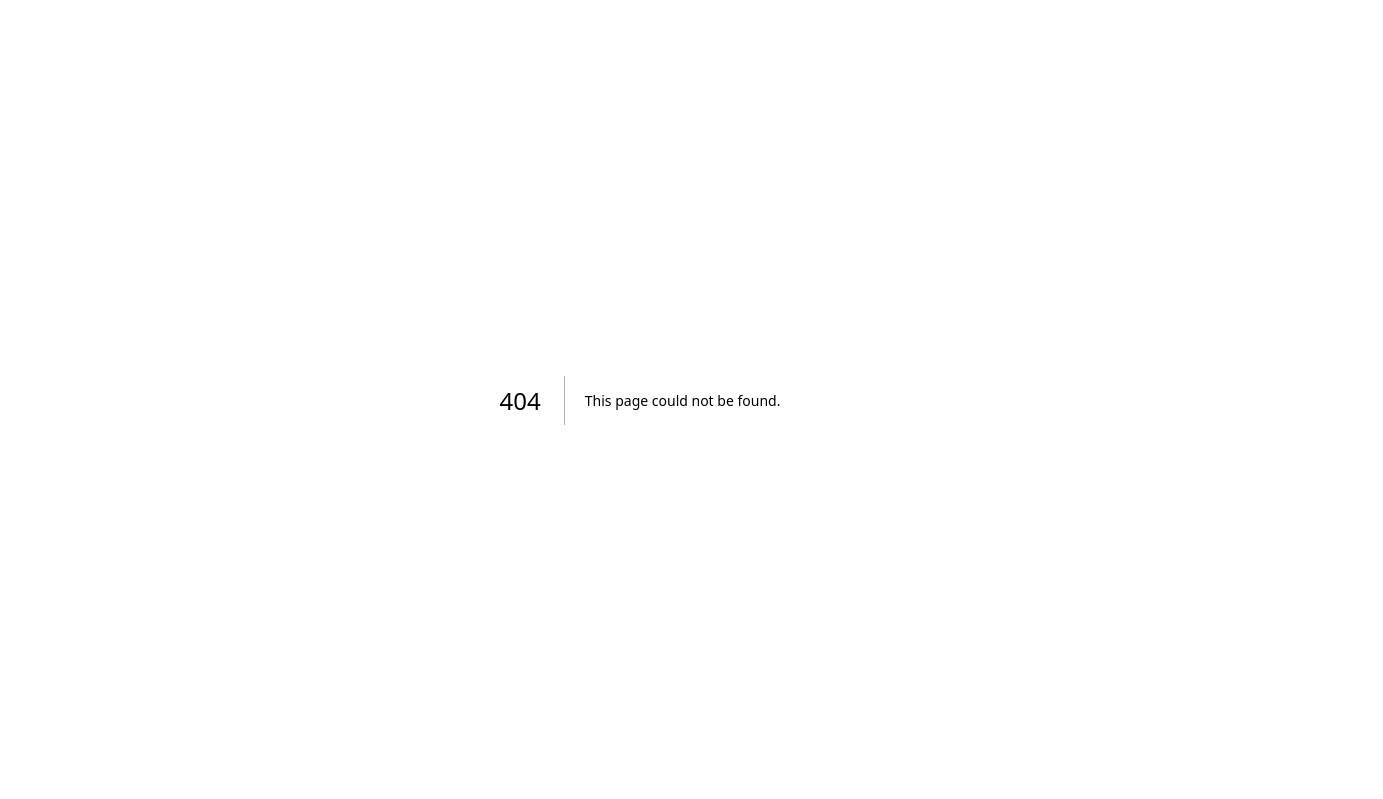
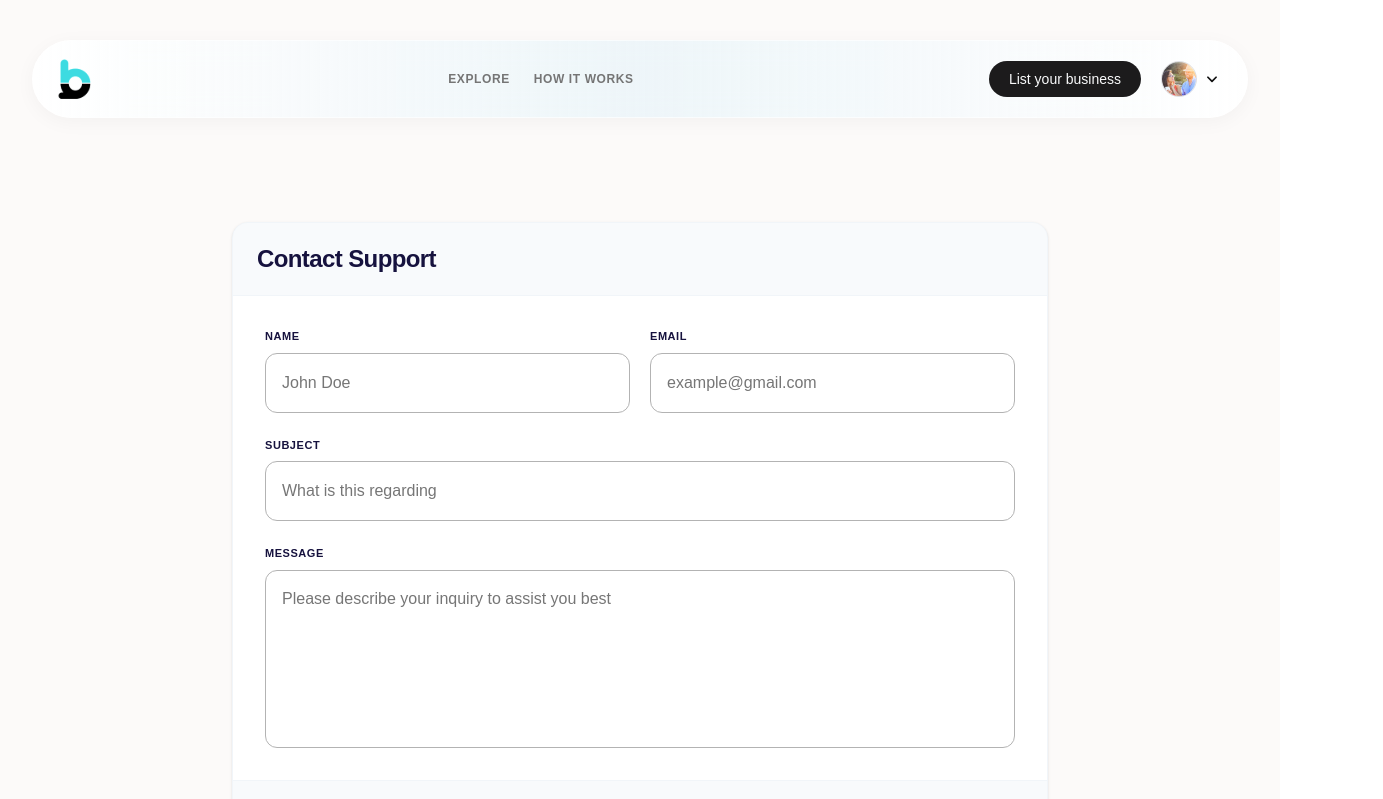
Before and after one commit to SaifulET/Iron_Frontend, a Next.js app: page /contact-support in a window 1280 px wide. Before the commit this address had no page. Shown: the top 799 px of the page, 1383 px wide, since content can reach past the window. Built offline with nearby package versions, Linux system fonts and the light colour scheme.

Commit message:
support page done

```diff
--- /dev/null
+++ b/src/app/contact-support/page.tsx
@@ -0,0 +1,191 @@
+"use client";
+
+import React, { useState } from "react";
+import { useRouter } from "next/navigation";
+import Navbar from "@/components/Navbar";
+import Footer from "@/components/Footer";
+
+export default function ContactSupportPage() {
+  const router = useRouter();
+  const [isLoggedIn, setIsLoggedIn] = useState(true);
+  const [selectedLanguage, setSelectedLanguage] = useState("ENG");
+
+  // Form states
+  const [name, setName] = useState("");
+  const [email, setEmail] = useState("");
+  const [subject, setSubject] = useState("");
+  const [message, setMessage] = useState("");
+  const [isSubmitted, setIsSubmitted] = useState(false);
+
+  const handleSubmit = (e: React.FormEvent) => {
+    e.preventDefault();
+    if (!name || !email || !subject || !message) {
+      alert("Please fill in all fields.");
+      return;
+    }
+    // Simulate API call
+    setIsSubmitted(true);
+  };
+
+  return (
+    <div className="min-h-screen bg-[#FCFAF9] flex flex-col font-manrope text-[#1C1B1C]">
+      <Navbar
+        isLoggedIn={isLoggedIn}
+        setIsLoggedIn={setIsLoggedIn}
+        selectedLanguage={selectedLanguage}
+        setSelectedLanguage={setSelectedLanguage}
+      />
+
+      <main className="flex-1 w-full flex items-center justify-center py-16 px-4">
+
+        {isSubmitted ? (
+          /* SUCCESS SUBMISSION CARD */
+          <div className="w-full max-w-[661px] bg-white rounded-xl p-10 flex flex-col items-center justify-center text-center shadow-md border border-neutral-100 gap-10 animate-in fade-in duration-300">
+
+            <div className="flex flex-col items-center gap-6 w-full max-w-[581px]">
+              {/* Teal Checkmark Circle */}
+              <div className="w-[76px] h-[76px] flex items-center justify-center bg-[#9BCAD6] border-2 border-[#3586B8] rounded-full shrink-0">
+                <svg className="w-12 h-12 text-[#1A5A60]" fill="none" viewBox="0 0 24 24" stroke="currentColor" strokeWidth={3}>
+                  <path strokeLinecap="round" strokeLinejoin="round" d="M5 13l4 4L19 7" />
+                </svg>
+              </div>
+
+              <h2 className="font-poppins font-medium text-[28px] leading-[36px] text-[#262626]">
+                Submitted
+              </h2>
+
+              <p className="font-poppins font-normal text-[18px] leading-[30px] text-[#000000]">
+                Thank you for message. We will contact you within 48 hours!
+              </p>
+            </div>
+
+            <button
+              onClick={() => {
+                setIsSubmitted(false);
+                setName("");
+                setEmail("");
+                setSubject("");
+                setMessage("");
+              }}
+              className="w-full max-w-[176px] h-12 flex items-center justify-center bg-[#9BCAD6] text-[#111111] font-poppins font-medium text-base rounded-xl hover:opacity-90 active:scale-95 transition-all cursor-pointer"
+            >
+              Go Back
+            </button>
+
+          </div>
+        ) : (
+          /* SUPPORT FORM CARD */
+          <form
+            onSubmit={handleSubmit}
+            className="w-full max-w-[816px] bg-[#F8FAFC] border border-[#F1F5F9] rounded-2xl flex flex-col shadow-sm overflow-hidden"
+          >
+
+            {/* Header */}
+            <div className="w-full px-6 py-5 border-b border-[#F1F5F9] bg-[#F8FAFC] flex items-center">
+              <h1 className="font-semibold text-2xl text-[#16123E] tracking-tight">
+                Contact Support
+              </h1>
+            </div>
+
+            {/* Inner White Form Container */}
+            <div className="flex-1 w-full bg-white p-6 md:p-8 flex flex-col gap-6">
+
+              {/* Row: Name and Email */}
+              <div className="grid grid-cols-1 md:grid-cols-2 gap-5 w-full">
+
+                {/* Name Input */}
+                <div className="flex flex-col gap-2 w-full">
+                  <label className="font-semibold text-[11px] tracking-wider uppercase text-[#16123E]">
+                    Name
+                  </label>
+                  <div className="w-full h-[60px] border border-[#B3B3B3] rounded-xl px-4 flex items-center focus-within:border-black transition-colors">
+                    <input
+                      type="text"
+                      value={name}
+                      onChange={(e) => setName(e.target.value)}
+                      placeholder="John Doe"
+                      className="w-full bg-transparent border-none outline-none text-base text-[#1C1B1C] placeholder-[#767676] font-medium"
+                      required
+                    />
+                  </div>
+                </div>
+
+                {/* Email Input */}
+                <div className="flex flex-col gap-2 w-full">
+                  <label className="font-semibold text-[11px] tracking-wider uppercase text-[#16123E]">
+                    Email
+                  </label>
+                  <div className="w-full h-[60px] border border-[#B3B3B3] rounded-xl px-4 flex items-center focus-within:border-black transition-colors">
+                    <input
+                      type="email"
+                      value={email}
+                      onChange={(e) => setEmail(e.target.value)}
+                      placeholder="example@gmail.com"
+                      className="w-full bg-transparent border-none outline-none text-base text-[#1C1B1C] placeholder-[#767676] font-medium"
+                      required
+                    />
+                  </div>
+                </div>
+
+              </div>
+
+              {/* Subject Input */}
+              <div className="flex flex-col gap-2 w-full">
+                <label className="font-semibold text-[11px] tracking-wider uppercase text-[#16123E]">
+                  Subject
+                </label>
+                <div className="w-full h-[60px] border border-[#B3B3B3] rounded-xl px-4 flex items-center focus-within:border-black transition-colors">
+                  <input
+                    type="text"
+                    value={subject}
+                    onChange={(e) => setSubject(e.target.value)}
+                    placeholder="What is this regarding"
+                    className="w-full bg-transparent border-none outline-none text-base text-[#1C1B1C] placeholder-[#767676] font-medium"
+                    required
+                  />
+                </div>
+              </div>
+
+              {/* Description Input (Textarea) */}
+              <div className="flex flex-col gap-2 w-full">
+                <label className="font-semibold text-[11px] tracking-wider uppercase text-[#16123E]">
+                  Message
+                </label>
+                <textarea
+                  value={message}
+                  onChange={(e) => setMessage(e.target.value)}
+                  placeholder="Please describe your inquiry to assist you best"
+                  rows={6}
+                  className="w-full border border-[#B3B3B3] rounded-xl p-4 text-base text-[#1C1B1C] placeholder-[#767676] font-medium outline-none focus:border-black transition-colors resize-none"
+                  required
+                />
+              </div>
+
+            </div>
+
+            {/* Actions Footer */}
+            <div className="w-full px-6 py-5 bg-[#F8FAFC] border-t border-[#F1F5F9] flex flex-row justify-end items-center gap-4">
+              <button
+                type="button"
+                onClick={() => router.back()}
+                className="box-border flex items-center justify-center py-3 px-6 h-12 border border-[#5A576B] rounded-xl text-sm font-semibold text-[#5A576B] hover:bg-neutral-50 active:scale-95 transition-all cursor-pointer"
+              >
+                Cancel
+              </button>
+              <button
+                type="submit"
+                className="flex items-center justify-center py-3 px-6 h-12 bg-[#0D0D0D] hover:bg-black text-white text-sm font-semibold rounded-xl shadow active:scale-95 transition-all cursor-pointer"
+              >
+                Submit
+              </button>
+            </div>
+
+          </form>
+        )}
+
+      </main>
+
+      <Footer />
+    </div>
+  );
+}
--- a/src/components/Footer.tsx
+++ b/src/components/Footer.tsx
@@ -58,9 +58,9 @@ export default function Footer() {
                 About Bookly
               </h4>
               <div className="flex flex-col items-start p-0 w-full">
-                <a href="#" className="font-poppins font-normal text-[18px] sm:text-[20px] leading-[40px] text-[#4E5F78] hover:text-black transition-colors">
+                <Link href="/contact-support" className="font-poppins font-normal text-[18px] sm:text-[20px] leading-[40px] text-[#4E5F78] hover:text-black transition-colors">
                   Support
-                </a>
+                </Link>
                 <a href="/blog" className="font-poppins font-normal text-[18px] sm:text-[20px] leading-[40px] text-[#4E5F78] hover:text-black transition-colors">
                   Blog
                 </a>
--- a/src/components/Navbar.tsx
+++ b/src/components/Navbar.tsx
@@ -315,7 +315,13 @@ export default function Navbar({
                     <div className="border-t border-[#ACAAB4] w-full"></div>
 
                     {/* 9. Help & Support */}
-                    <button className="flex items-center gap-3 cursor-pointer text-left w-full hover:opacity-85" onClick={() => setShowUserDropdown(false)}>
+                    <button
+                      className="flex items-center gap-3 cursor-pointer text-left w-full hover:opacity-85"
+                      onClick={() => {
+                        setShowUserDropdown(false);
+                        router.push("/contact-support");
+                      }}
+                    >
                       <HugeiconsIcon icon={HeadsetIcon} className="w-5 h-5 text-[#141B34]" />
                       <span className="font-medium text-base text-[#1C1B1C]">Help & Support</span>
                     </button>
@@ -646,7 +652,13 @@ export default function Navbar({
           <div className="border-t border-[#ACAAB4] w-full"></div>
 
           {/* 9. Help & Support */}
-          <button className="flex items-center gap-3 cursor-pointer text-left w-full hover:opacity-85" onClick={() => setShowUserDropdown(false)}>
+          <button
+            className="flex items-center gap-3 cursor-pointer text-left w-full hover:opacity-85"
+            onClick={() => {
+              setShowUserDropdown(false);
+              router.push("/contact-support");
+            }}
+          >
             <HugeiconsIcon icon={HeadsetIcon} className="w-5 h-5 text-[#141B34]" />
             <span className="font-medium text-base text-[#1C1B1C]">Help & Support</span>
           </button>
--- a/src/components/legal/LegalLayout.tsx
+++ b/src/components/legal/LegalLayout.tsx
@@ -85,7 +85,7 @@ export default function LegalLayout({
       <main className="flex-1 w-full  px-4 md:px-16   flex flex-col lg:flex-row gap-6 items-start relative ">
 
         {/* LEFT SIDEBAR NAVIGATION */}
-        <aside className="w-full lg:w-[256px] bg-white rounded-2xl p-6 flex flex-col gap-2 shrink-0 border border-neutral-100 shadow-sm lg:sticky lg:top-24">
+        <aside className="hidden lg:flex flex-col w-[256px] bg-white rounded-2xl p-6 gap-2 shrink-0 border border-neutral-100 shadow-sm sticky top-24">
           <div className="px-3 pb-2 flex flex-col gap-1 border-b border-neutral-100">
             <span className="font-semibold text-xs tracking-[0.6px] uppercase text-[#64748B]">
               Legal Documentation
```
